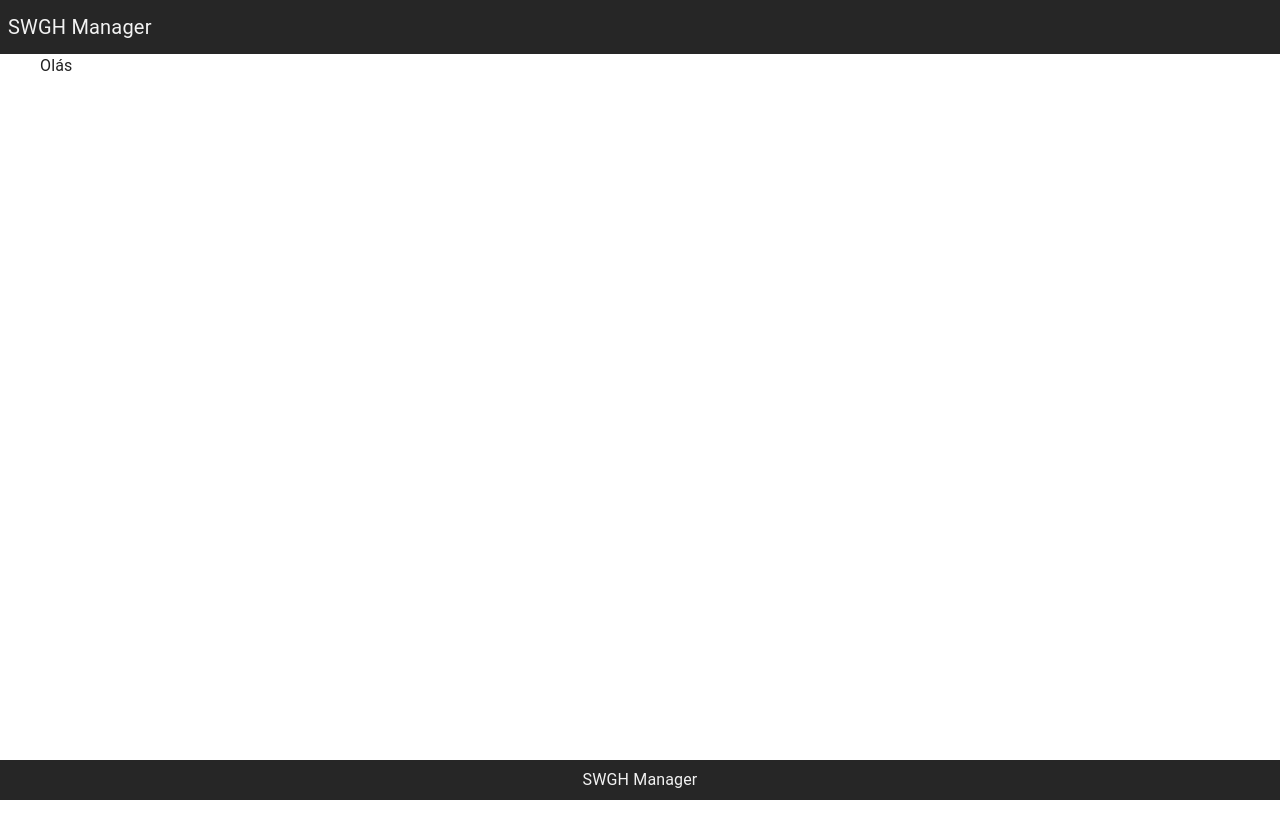
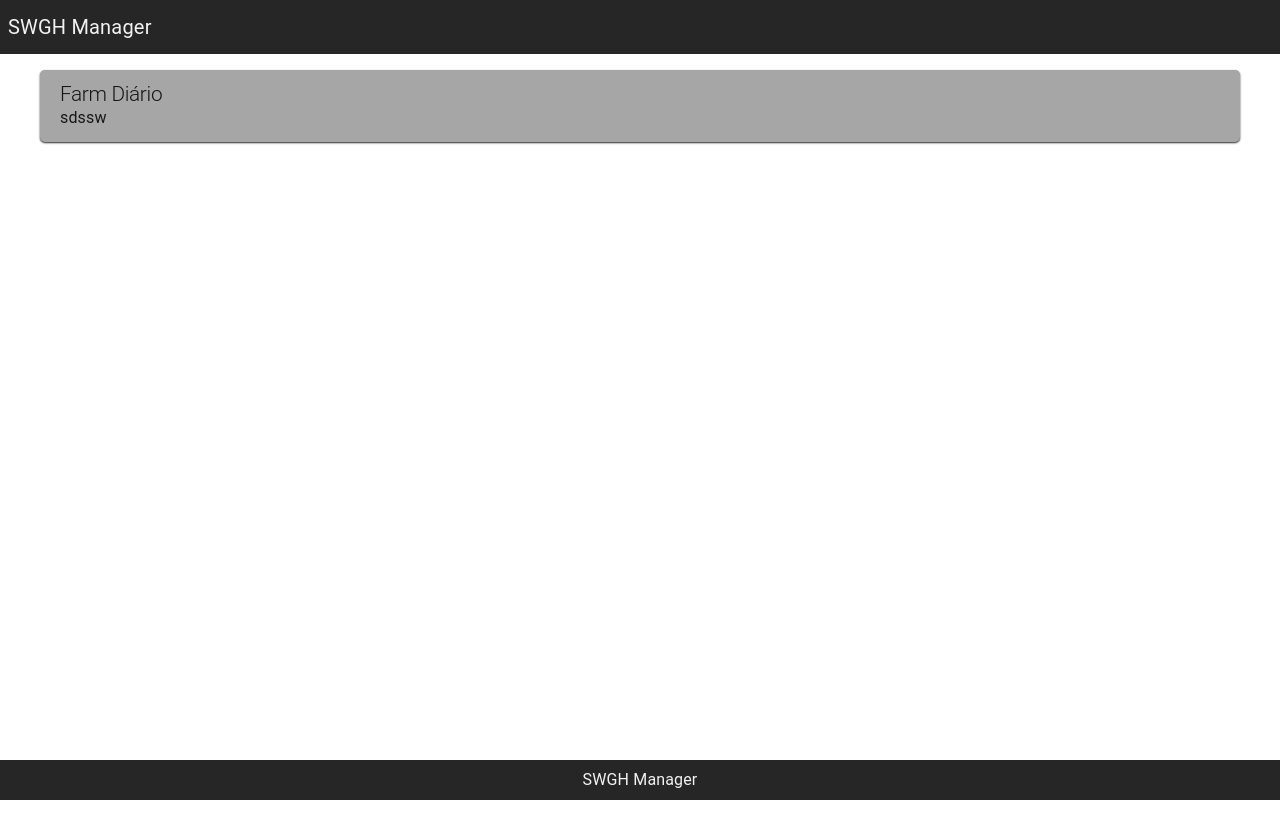
Before and after one commit to JPSS14/swgh-manager, a React (Create React App) app: page / in a window 1280 px wide. Built offline with nearby package versions, Linux system fonts and the light colour scheme.

Commit message:
Add ct-box in dashbord

```diff
--- a/src/ui/components/header/header.style.tsx
+++ b/src/ui/components/header/header.style.tsx
@@ -7,6 +7,7 @@ export const Box = styled(MuiBox)<BoxProps>(({ theme }) => {
     width: '100vw',
     color: swgh.white,
     background: swgh.dark,
+    marginBottom: theme.spacing(2),
     padding: `${theme.spacing(1.5)} ${theme.spacing(1)}`,
     '& .MuiTypography-root':{
       fontSize: '20px',
--- a/src/ui/pages/dashboard/dashboard.tsx
+++ b/src/ui/pages/dashboard/dashboard.tsx
@@ -1,9 +1,12 @@
-import { Layout } from '../../components/layout';
+import { BoxCt } from 'ui/components/box-ct';
+import { Layout } from 'ui/components/layout';
 
 export const Dashboard = () => {
   return(
     <Layout>
-      <h1>Olás</h1>
+      <BoxCt title='Farm Diário'>
+        sdssw
+      </BoxCt>
     </Layout>
   );
 }
```
